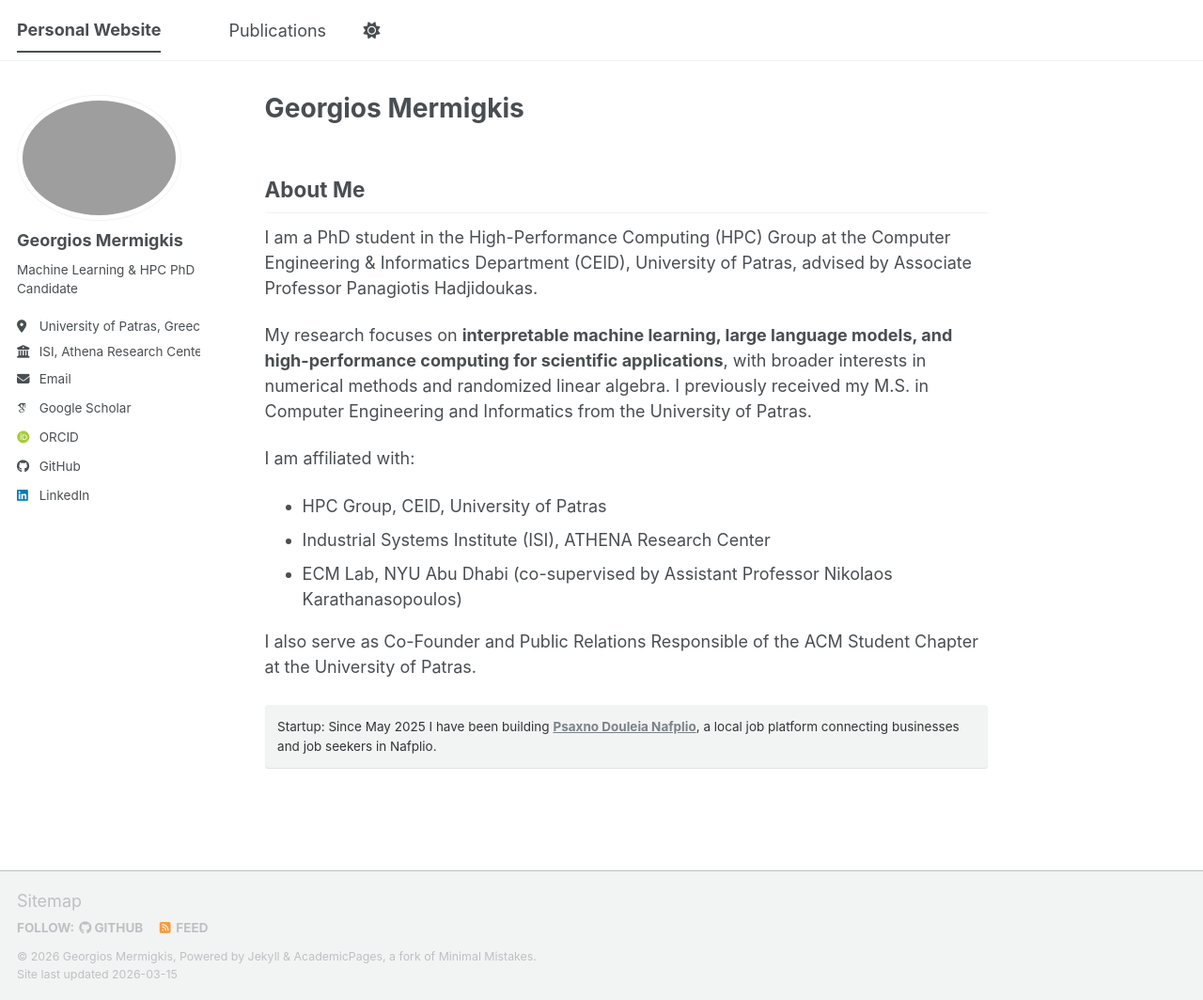
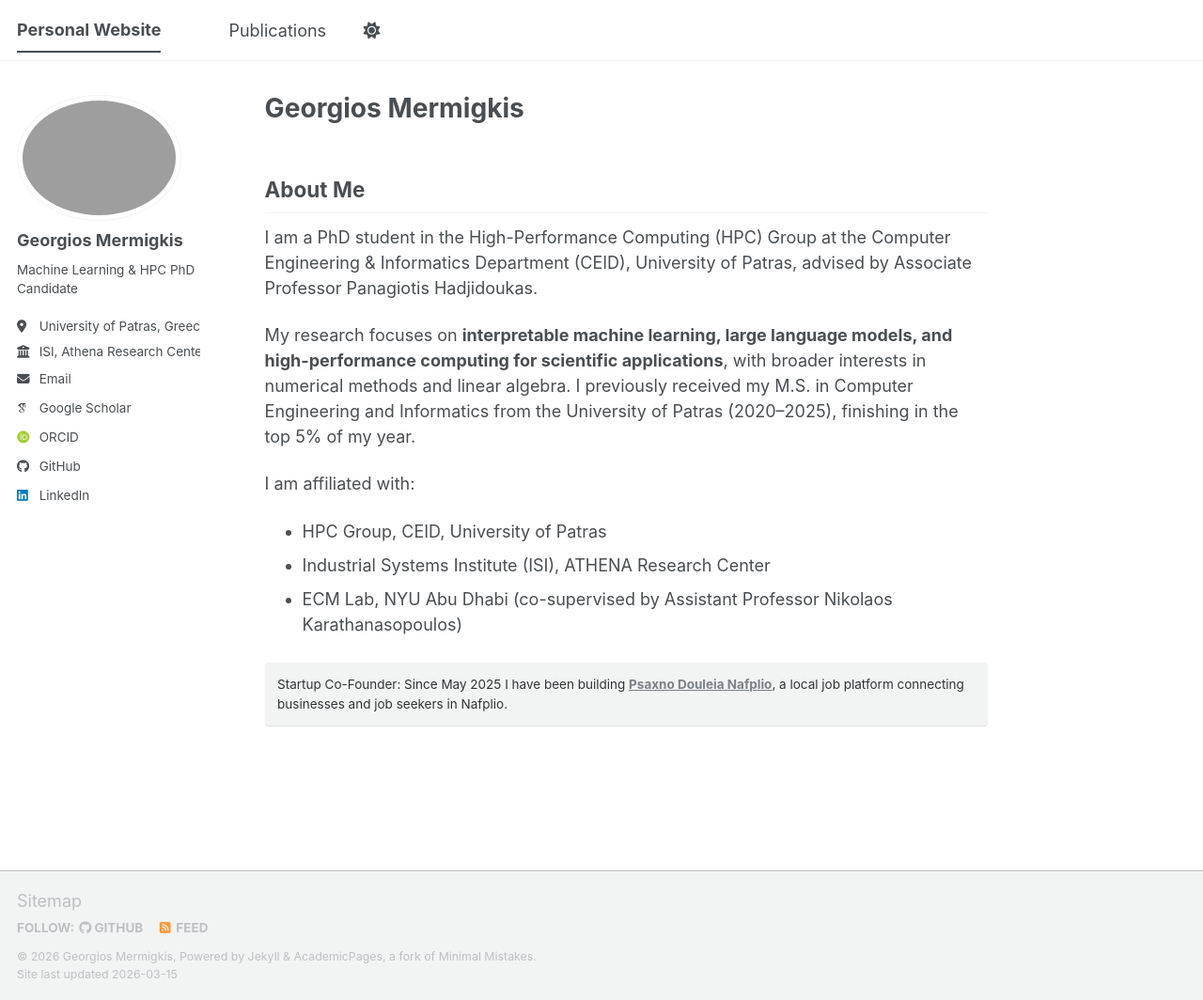
Before and after one commit to gMerm/gmerm.github.io, a Jekyll site: the page built from _pages/about.md, in a window 1280 px wide and 1064 px high. Shown: the whole window at 94% size. Built offline with Jekyll 4.4.1, drawn with Linux system fonts in a browser that asks for light colours; some web fonts are replaced; a script bundle is joined from its source files by our own code; library files that are not in the unit come from our copies.

Commit message:
final touches

```diff
--- a/_pages/about.md
+++ b/_pages/about.md
@@ -11,7 +11,7 @@ redirect_from:
 
 I am a PhD student in the High-Performance Computing (HPC) Group at the Computer Engineering & Informatics Department (CEID), University of Patras, advised by Associate Professor Panagiotis Hadjidoukas.
 
-My research focuses on **interpretable machine learning, large language models, and high-performance computing for scientific applications**, with broader interests in numerical methods and randomized linear algebra. I previously received my M.S. in Computer Engineering and Informatics from the University of Patras.
+My research focuses on **interpretable machine learning, large language models, and high-performance computing for scientific applications**, with broader interests in numerical methods and linear algebra. I previously received my M.S. in Computer Engineering and Informatics from the University of Patras (2020–2025), finishing in the top 5% of my year.
 
 I am affiliated with:
 
@@ -19,7 +19,5 @@ I am affiliated with:
 - Industrial Systems Institute (ISI), ATHENA Research Center
 - ECM Lab, NYU Abu Dhabi (co-supervised by Assistant Professor Nikolaos Karathanasopoulos)
 
-I also serve as Co-Founder and Public Relations Responsible of the ACM Student Chapter at the University of Patras.
-
-Startup: Since May 2025 I have been building **[Psaxno Douleia Nafplio](https://psaxno-douleia-nafplio.gr/)**, a local job platform connecting businesses and job seekers in Nafplio.
+Startup Co-Founder: Since May 2025 I have been building **[Psaxno Douleia Nafplio](https://psaxno-douleia-nafplio.gr/)**, a local job platform connecting businesses and job seekers in Nafplio.
 {: .notice}
```
